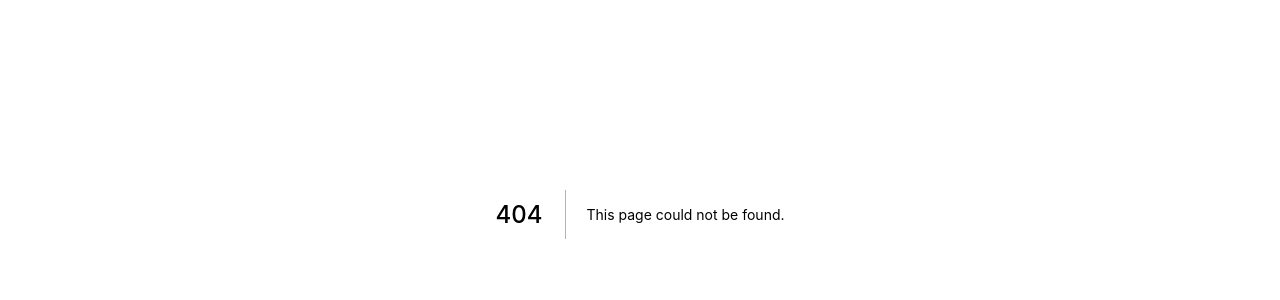
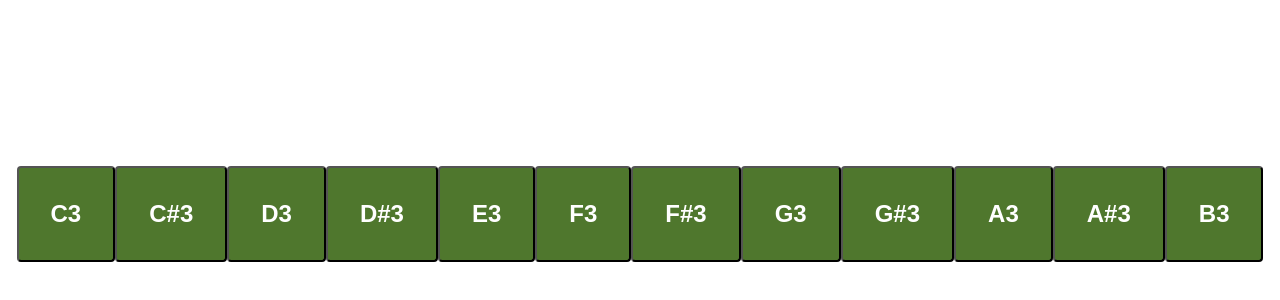
Before and after one commit to henriqueup/lemonfy, a Next.js app in the folder website/: page /notes in a window 1280 px wide. Before the commit this address had no page. Shown: the part 186-486 px from the top of the page. Built offline with nearby package versions, Linux system fonts and the light colour scheme.

Commit message:
4: create notes page

```diff
--- a/website/components/button/button.tsx
+++ b/website/components/button/button.tsx
@@ -1,11 +1,10 @@
-import { FunctionComponent } from "react";
+import { ButtonHTMLAttributes, DetailedHTMLProps, FunctionComponent } from "react";
 import { HexColor, StyledButton } from "./button.style";
 
 type VariantOptions = "primary" | "success" | "error" | "";
 export type ButtonProps = {
   variant?: VariantOptions;
   text?: string;
-  onClick: () => void;
 };
 
 function variantMapper(variant: VariantOptions): {
@@ -36,10 +35,12 @@ function variantMapper(variant: VariantOptions): {
   }
 }
 
-const Button: FunctionComponent<ButtonProps> = ({ variant = "", text = "Button Example", onClick }) => {
+const Button: FunctionComponent<
+  ButtonProps & DetailedHTMLProps<ButtonHTMLAttributes<HTMLButtonElement>, HTMLButtonElement>
+> = ({ variant = "", text = "Button Example", ...props }) => {
   const { color, hoverColor } = variantMapper(variant);
   return (
-    <StyledButton color={color} hoverColor={hoverColor} onClick={onClick}>
+    <StyledButton {...props} color={color} hoverColor={hoverColor}>
       {text}
     </StyledButton>
   );
--- /dev/null
+++ b/website/pages/notes/index.tsx
@@ -0,0 +1,171 @@
+import type { NextPage } from "next";
+import { MouseEvent, useCallback, useEffect, useMemo, useState } from "react";
+import { Button } from "../../components/button/button";
+import styles from "../../styles/root.module.css";
+
+const Notes: NextPage = () => {
+  const [audioContext, setAudioContext] = useState<AudioContext | null>(null);
+  const [oscillators, setOscillators] = useState<Oscillator[] | null>(null);
+  const currentTime = useMemo(() => (audioContext ? audioContext.currentTime : 0), [audioContext]);
+
+  useEffect(() => {
+    setAudioContext(new AudioContext());
+
+    return () => {
+      audioContext?.close();
+    };
+  }, []);
+
+  const createGainNode = useCallback(() => {
+    if (!audioContext) return null;
+
+    const node = audioContext.createGain();
+    node.connect(audioContext.destination);
+    node.gain.setValueAtTime(0, audioContext.currentTime);
+
+    return node;
+  }, [audioContext]);
+
+  const createOscillators = useCallback(() => {
+    if (!audioContext) return null;
+
+    const oscillators: Oscillator[] = [];
+    notes.forEach(note => {
+      const oscillator = audioContext.createOscillator();
+      const gainNode = createGainNode();
+      if (!gainNode) return null;
+
+      oscillator.connect(gainNode);
+
+      //no clue wtf is going on here... gotta learn about sound wave synthesis, I guess
+      const sineTerms = new Float32Array([1, 1, 1, 0, 1, 1, 0, 0, 1]);
+      const cosineTerms = new Float32Array([0, 1, 0, 0, 1, 1, 0, 1, 1]);
+      const customWaveform = audioContext.createPeriodicWave(cosineTerms, sineTerms);
+
+      oscillator.setPeriodicWave(customWaveform);
+      oscillator.frequency.value = note.frequency;
+      oscillator.start();
+
+      oscillators.push({
+        id: note.id,
+        node: oscillator,
+        gainNode: gainNode,
+        playing: false,
+      });
+    });
+
+    return oscillators;
+  }, [audioContext, createGainNode]);
+
+  const playNote = (event: MouseEvent, noteId: string) => {
+    if (event.buttons !== 1) return;
+    let newOscillators = oscillators;
+
+    //trigger creation from user gesture
+    if (!oscillators) {
+      newOscillators = createOscillators();
+      setOscillators(newOscillators);
+    }
+
+    const oscillator = newOscillators?.find(oscillator => oscillator.id === noteId);
+    if (!oscillator) return;
+
+    oscillator.gainNode.gain.setValueAtTime(0.2, currentTime + SMOOTHING_INTERVAL);
+    oscillator.playing = true;
+  };
+
+  const stopNote = (noteId: string) => {
+    if (!oscillators) return;
+
+    const oscillator = oscillators.find(oscillator => oscillator.id === noteId);
+    if (!oscillator) return;
+
+    oscillator.gainNode.gain.setValueAtTime(0, currentTime + SMOOTHING_INTERVAL);
+    oscillator.playing = false;
+  };
+
+  return (
+    <div className={styles.container}>
+      <div>
+        {notes.map(note => (
+          <Button
+            text={note.id}
+            variant="success"
+            onMouseDown={event => playNote(event, note.id)}
+            onMouseEnter={event => playNote(event, note.id)}
+            onMouseUp={() => stopNote(note.id)}
+            onMouseLeave={() => stopNote(note.id)}
+            key={note.id}
+          />
+        ))}
+      </div>
+    </div>
+  );
+};
+
+const SMOOTHING_INTERVAL = 0.02;
+
+type Oscillator = {
+  id: string;
+  node: OscillatorNode;
+  gainNode: GainNode;
+  playing: boolean;
+};
+
+type Note = {
+  id: string;
+  frequency: number;
+};
+
+const notes: Note[] = [
+  {
+    id: "C3",
+    frequency: 130.81,
+  },
+  {
+    id: "C#3",
+    frequency: 138.59,
+  },
+  {
+    id: "D3",
+    frequency: 146.83,
+  },
+  {
+    id: "D#3",
+    frequency: 155.56,
+  },
+  {
+    id: "E3",
+    frequency: 164.81,
+  },
+  {
+    id: "F3",
+    frequency: 174.61,
+  },
+  {
+    id: "F#3",
+    frequency: 185,
+  },
+  {
+    id: "G3",
+    frequency: 196,
+  },
+  {
+    id: "G#3",
+    frequency: 207.65,
+  },
+  {
+    id: "A3",
+    frequency: 220,
+  },
+  {
+    id: "A#3",
+    frequency: 233.08,
+  },
+  {
+    id: "B3",
+    frequency: 246.94,
+  },
+];
+
+export default Notes;
--- a/website/styles/globals.css
+++ b/website/styles/globals.css
@@ -2,8 +2,8 @@ html,
 body {
   padding: 0;
   margin: 0;
-  font-family: -apple-system, BlinkMacSystemFont, Segoe UI, Roboto, Oxygen,
-    Ubuntu, Cantarell, Fira Sans, Droid Sans, Helvetica Neue, sans-serif;
+  font-family: -apple-system, BlinkMacSystemFont, Segoe UI, Roboto, Oxygen, Ubuntu, Cantarell, Fira Sans, Droid Sans,
+    Helvetica Neue, sans-serif;
 }
 
 a {
--- /dev/null
+++ b/website/styles/root.module.css
@@ -0,0 +1,9 @@
+.container {
+  min-height: 100vh;
+  padding: 0 0.5rem;
+  display: flex;
+  flex-direction: column;
+  justify-content: center;
+  align-items: center;
+  height: 100vh;
+}
```
Also changed, not shown: website/pages/index.tsx (+11 -12 lines), website/styles/Home.module.css (deleted, +0 -121 lines).
